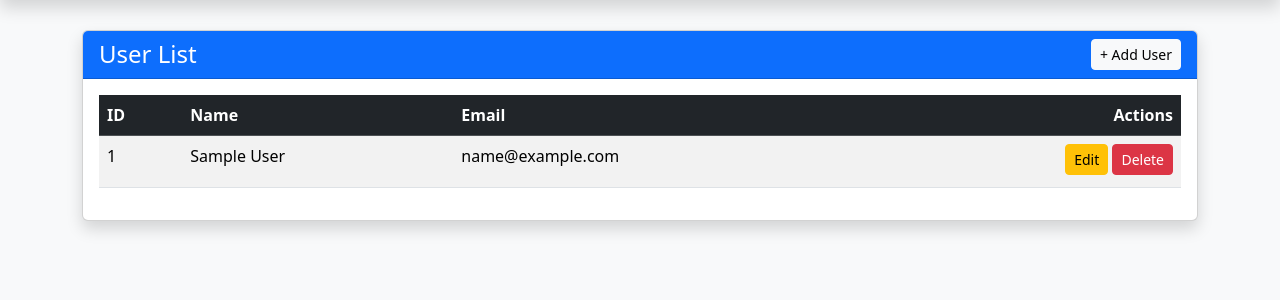
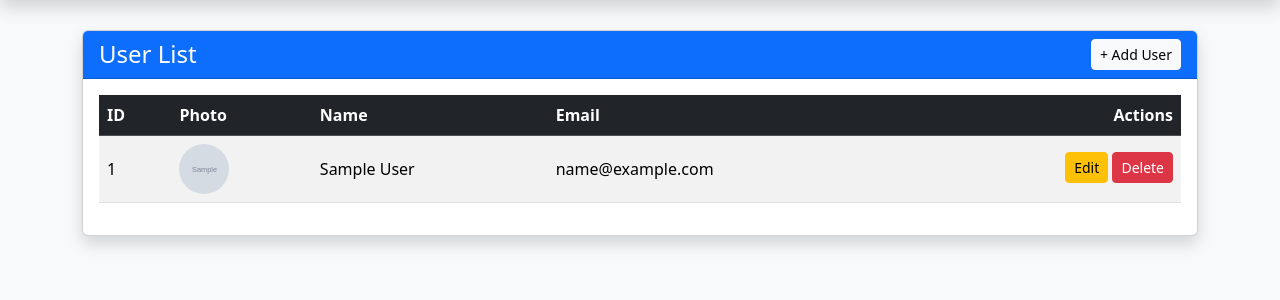
Before and after one commit to legaspikharl008/flask_crud, a Flask app: page /users in a window 1280 px wide. Shown: the part 64-364 px from the top of the page. Run offline with Flask 3, Linux system fonts and the light colour scheme; a user stored in the database is signed in; tables that the repository leaves empty hold one stand-in row (values such as "Sample post"); grey boxes marked "Sample" are stand-in pictures; parts of the project's set-up code (start-up, migrations or seed data) failed here and were passed over.

Commit message:
Update users.html

```diff
--- a/templates/users.html
+++ b/templates/users.html
@@ -8,10 +8,11 @@
   <div class="card-body">
     {% if users %}
     <div class="table-responsive">
-      <table class="table table-striped table-hover">
+      <table class="table table-striped table-hover align-middle">
         <thead class="table-dark">
           <tr>
             <th>ID</th>
+            <th>Photo</th>
             <th>Name</th>
             <th>Email</th>
             <th class="text-end">Actions</th>
@@ -21,6 +22,15 @@
           {% for user in users %}
           <tr>
             <td>{{ user.id }}</td>
+            <td>
+              {% if user.photo %}
+                <img src="{{ url_for('static', filename='uploads/' ~ user.photo) }}"
+                     alt="Photo" class="rounded-circle" width="50" height="50"
+                     style="object-fit: cover;">
+              {% else %}
+                <span class="text-muted fst-italic">No Photo</span>
+              {% endif %}
+            </td>
             <td>{{ user.name }}</td>
             <td>{{ user.email }}</td>
             <td class="text-end">
```
